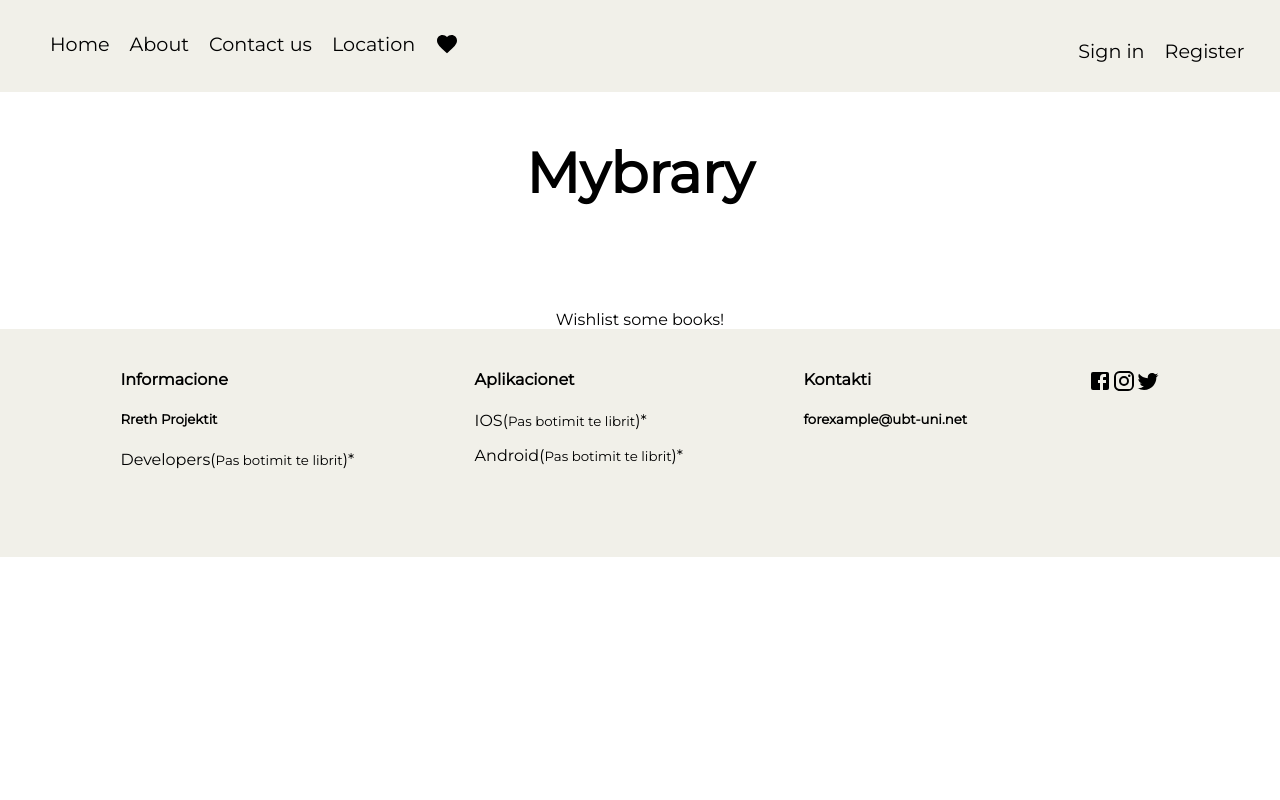
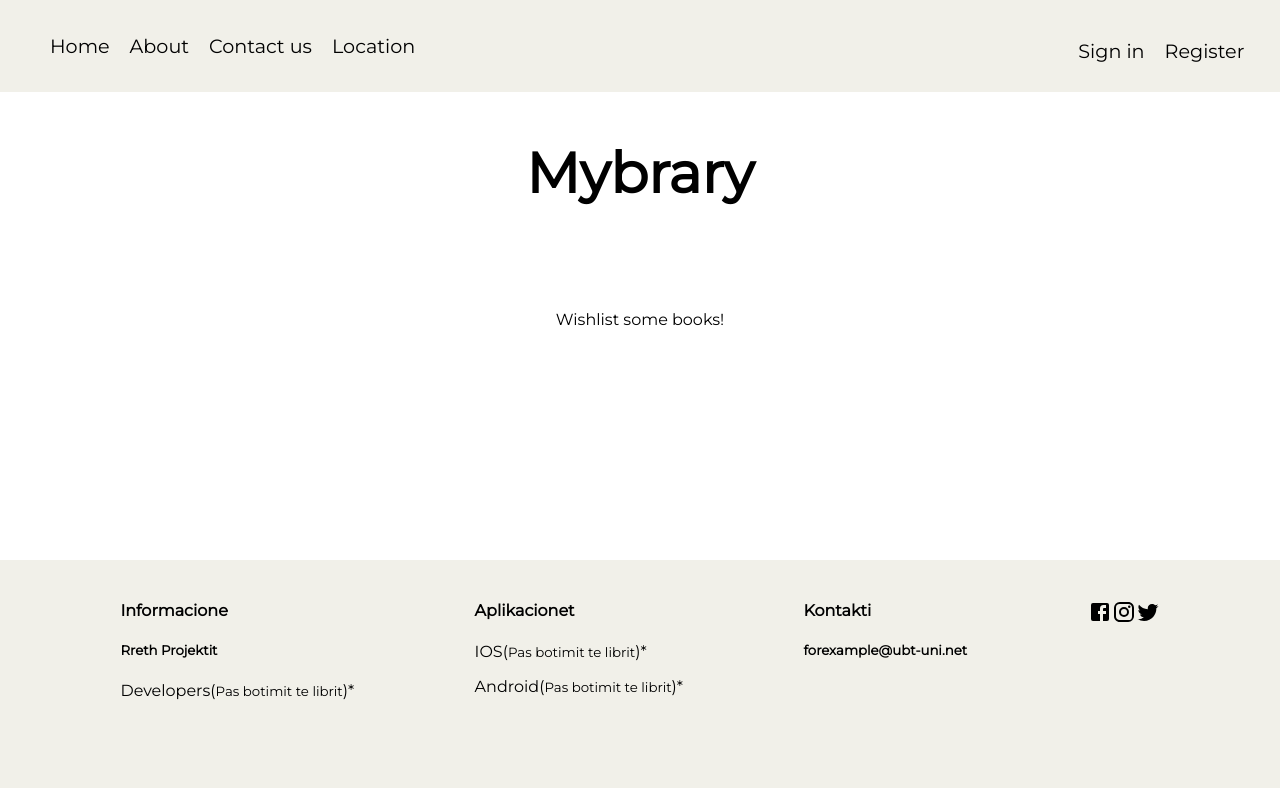
Before and after one commit to KastriotOrllati/Mybrary, a React (Create React App) app: page /Wishlist in a window 1280 px wide. Built offline with nearby package versions, Linux system fonts and the light colour scheme.

Commit message:
Added logout to admin

```diff
--- a/src/AdminComponents/AllBooks/AllBooks.component.jsx
+++ b/src/AdminComponents/AllBooks/AllBooks.component.jsx
@@ -88,7 +88,6 @@ function AllBooks(props) {
                 <TableCell>{book.category}</TableCell>
                 <TableCell>
                   <Button color="primary">
-                    {/* <EditOutlinedIcon fontSize="small" /> */}
                     <Link to={`/admin/book/edit/${book.id}`}> Edit Book </Link>
                   </Button>
                   <Button
--- a/src/AdminComponents/AllCategorys/AllCategories.jsx
+++ b/src/AdminComponents/AllCategorys/AllCategories.jsx
@@ -6,15 +6,13 @@ import {
   TableBody,
   TableCell,
   TableRow,
-  Toolbar,
 } from "@material-ui/core";
 
 import useTable from "../AllBooks/useTable";
 
-import AddIcon from "@material-ui/icons/Add";
 import EditOutlinedIcon from "@material-ui/icons/EditOutlined";
 import CloseIcon from "@material-ui/icons/Close";
-import CreateCategory from "../CreateCategory/CreateCategory";
+import CreateCategory from "./CreateCategory";
 const useStyles = makeStyles((theme) => ({
   pageContent: {
     margin: theme.spacing(5),
@@ -31,9 +29,10 @@ const useStyles = makeStyles((theme) => ({
 
 const headCells = [{ id: "category", label: "Category name" }];
 
-function AllCategories(props) {
+function AllCategories() {
   const classes = useStyles();
   const [category, setCategory] = useState([]);
+
   const [filterFn] = useState({
     fn: (items) => {
       return items;
@@ -65,14 +64,6 @@ function AllCategories(props) {
     <div>
       <CreateCategory />
       <Paper className={classes.pageContent}>
-        <Toolbar>
-          <Button
-            text="Add New"
-            variant="outlined"
-            startIcon={<AddIcon />}
-            className={classes.newButton}
-          />
-        </Toolbar>
         <TblContainer>
           <TblHead />
           <TableBody>
--- a/src/AdminComponents/CreateCategory/CreateCategory.jsx
+++ b/src/AdminComponents/AllCategorys/CreateCategory.jsx
@@ -7,7 +7,6 @@ export default function CreateCategory() {
 
   const handleSubmit = (e) => {
     e.preventDefault();
-
     const category = { categories };
     fetch("http://localhost:39068/api/Categories", {
       method: "POST",
@@ -18,7 +17,6 @@ export default function CreateCategory() {
     });
   };
 
-  console.log(categories);
   return (
     <div>
       <h1 className="h1">Create Category</h1>
@@ -27,7 +25,6 @@ export default function CreateCategory() {
           variant="filled"
           size="medium"
           margin="normal"
-          label="add-category"
           name="addCategory"
           onChange={(e) => setCategories(e.target.value)}
         />
--- a/src/Components/Navbar/Navbar.component.jsx
+++ b/src/Components/Navbar/Navbar.component.jsx
@@ -93,11 +93,17 @@ const Navbar = (props) => {
                 Location
               </Link>
             </li>
-            <li className="nav-item">
-              <Link className="nav-links" to="/Wishlist" onClick={handleClick}>
-                <FavoriteIcon />
-              </Link>
-            </li>
+            {login ? (
+              <li className="nav-item">
+                <Link
+                  className="nav-links"
+                  to="/Wishlist"
+                  onClick={handleClick}
+                >
+                  <FavoriteIcon />
+                </Link>
+              </li>
+            ) : null}
           </ul>
         </div>
         <div className="signin-div">
--- a/src/Pages/Admin/AdminPage.jsx
+++ b/src/Pages/Admin/AdminPage.jsx
@@ -3,7 +3,6 @@ import { BrowserRouter as Router, Route, Switch } from "react-router-dom";
 import "./AdminPage.css";
 
 import CreateBook from "../../AdminComponents/CreateBook/CreateBook.component";
-import CreateCategory from "../../AdminComponents/CreateCategory/CreateCategory";
 import EditBook from "../../AdminComponents/EditBook/EditBook.component";
 import AllBooks from "../../AdminComponents/AllBooks/AllBooks.component";
 import SideMenu from "./Side-menu/SideMenu";
--- a/src/Pages/Admin/Side-menu/SideMenu.jsx
+++ b/src/Pages/Admin/Side-menu/SideMenu.jsx
@@ -1,8 +1,34 @@
-import React from "react";
-import { Link } from "react-router-dom";
+import React, { useEffect, useState } from "react";
+import { Link, useHistory } from "react-router-dom";
 import "./Sidemenu.css";
 
+import { authHeader } from "../../../Utils/authHeader";
+import { getUser } from "../../../Utils/getUser";
+
 export default function SideMenu() {
+  const history = useHistory();
+  const [login, setLogin] = useState(false);
+  const [user, setUser] = useState();
+
+  useEffect(() => {
+    let response = authHeader();
+
+    if (response.Authorization) {
+      setLogin(true);
+    }
+    let user = getUser();
+    setUser(user);
+    console.log("Side menu login");
+  }, [login]);
+
+  const handleLogout = (e) => {
+    e.preventDefault();
+    localStorage.removeItem("user");
+    history.push("/");
+
+    history.go();
+  };
+
   return (
     <div className="side-menu">
       <div className="menu-container">
@@ -19,6 +45,11 @@ export default function SideMenu() {
         <div className="links">
           <Link to="/admin/add-admin">Add Admin</Link>
         </div>
+        {login ? (
+          <div className="log-out">
+            <button onClick={handleLogout}>LogOut</button>
+          </div>
+        ) : null}
       </div>
     </div>
   );
--- a/src/Pages/Admin/Side-menu/Sidemenu.css
+++ b/src/Pages/Admin/Side-menu/Sidemenu.css
@@ -30,6 +30,7 @@
   align-items: flex-start;
   padding-left: 10px;
   padding-bottom: 10px;
+  margin-left: 10px;
 }
 
 .links a {
@@ -38,6 +39,24 @@
   font-size: 1.3rem;
   color: rgb(224, 255, 255);
 }
+
+.log-out button {
+  margin-top: 20px;
+  padding: 15px 40px;
+  background-color: rgb(100, 170, 228);
+  border: none;
+  font-size: 17px;
+  color: white;
+  outline: none;
+  border-radius: 5px;
+  transition: all 0.1s;
+}
+
+.log-out button:hover {
+  background-color: seashell;
+  color: black;
+}
+
 .links a:hover {
   text-decoration: underline;
   color: rgb(187, 185, 185);
--- a/src/Pages/Wishlist/Wishlist.component.jsx
+++ b/src/Pages/Wishlist/Wishlist.component.jsx
@@ -66,7 +66,7 @@ export default function Wishlist() {
           </div>
         ))
       ) : (
-        <div>Wishlist some books!</div>
+        <div className={classes.noWishlist}>Wishlist some books!</div>
       )}
     </div>
   );
--- a/src/Pages/Wishlist/Wishlist.module.css
+++ b/src/Pages/Wishlist/Wishlist.module.css
@@ -80,6 +80,10 @@
   align-items: center;
 }
 
+.noWishlist {
+  height: 250px;
+}
+
 @media screen and (max-width: 800px) {
   .wishlistItem {
     width: 100%;
```
Also changed, not shown: src/AdminComponents/AllCategorys/CreateCategory.css (renamed from src/AdminComponents/CreateCategory/CreateCategory.css).
